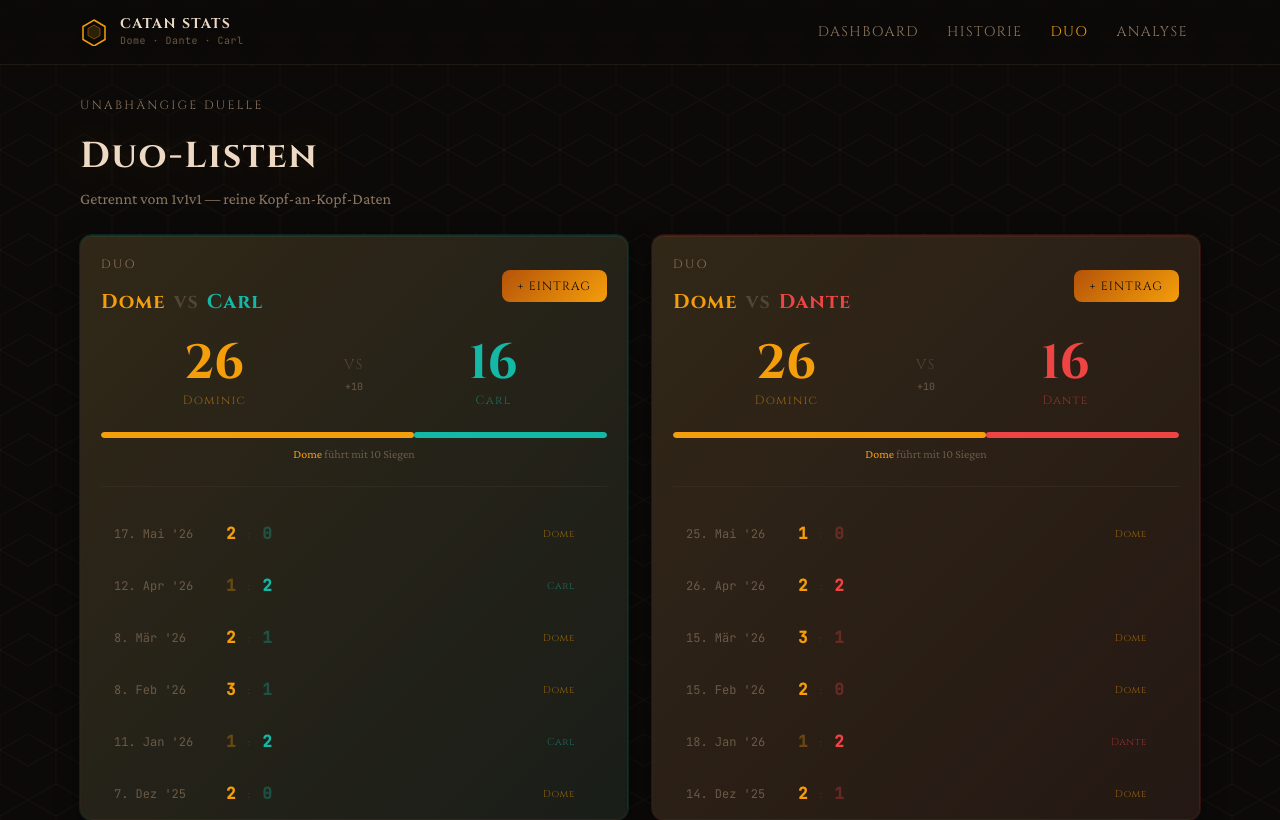
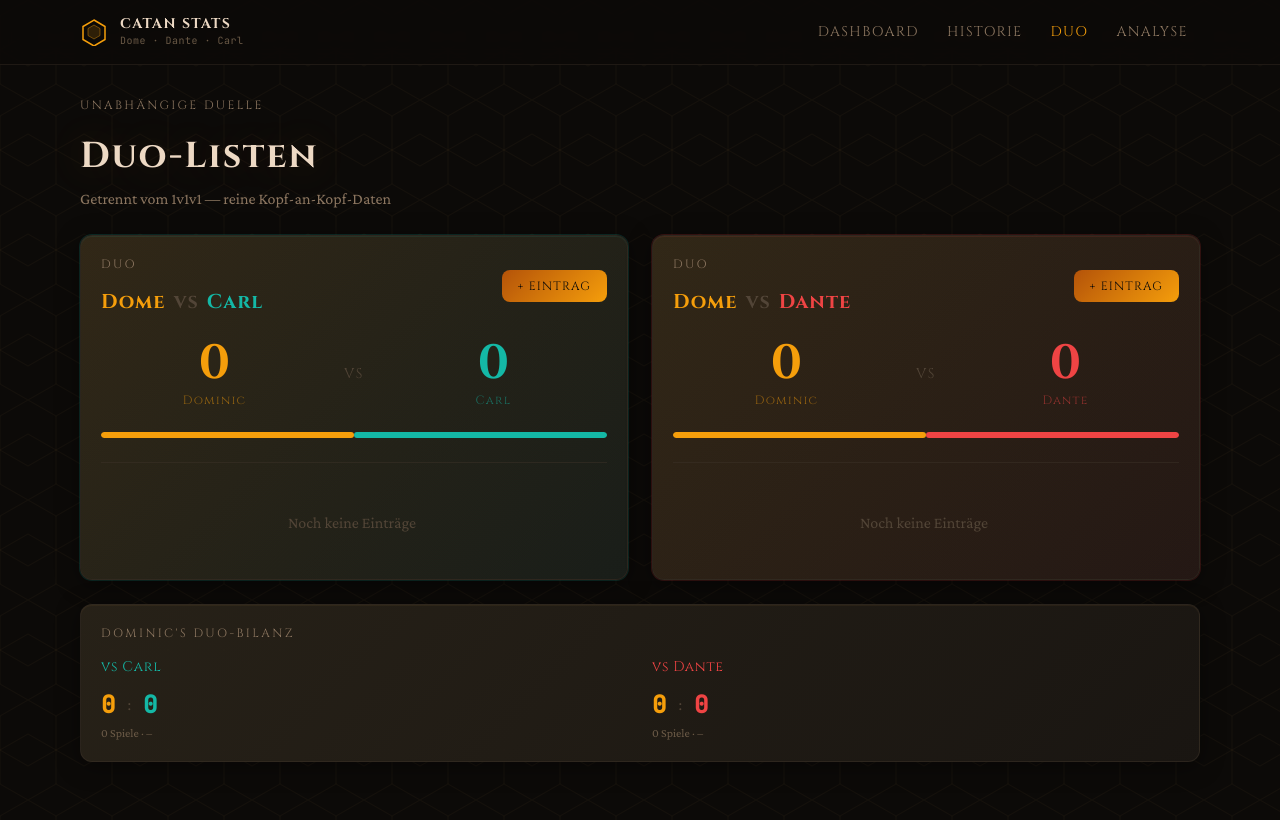
Before and after one commit to krolldo-debug/catan-stats, a React (Vite) app: page /duo in a window 1280 px wide. Shown: the top 820 px of the page. Built offline with nearby package versions, Linux system fonts and the light colour scheme.

Commit message:
Replace seed data with real game nights (Mai 2025 – Feb 2026)
30 real game nights entered, storage version bumped to v2
so localStorage auto-resets on first load.

```diff
--- a/src/data/initialData.js
+++ b/src/data/initialData.js
@@ -1,5 +1,4 @@
-// Pre-seeded sample data: ~14 months of 1v1v1 Catan nights
-// Dominic wins most (bragging rights), realistically competitive overall
+export const STORAGE_VERSION = 'v2'
 
 export const PLAYERS = {
   dominic: { id: 'dominic', name: 'Dominic', short: 'Dome', color: '#F59E0B', colorDark: '#B45309', colorGlow: 'rgba(245,158,11,0.3)' },
@@ -7,79 +6,41 @@ export const PLAYERS = {
   carl:    { id: 'carl',    name: 'Carl',    short: 'Carl',  color: '#14B8A6', colorDark: '#0F766E', colorGlow: 'rgba(20,184,166,0.3)' },
 }
 
+// Real game night data — DD.MM.YYYY converted to YYYY-MM-DD
+// Two entries on 14.07.2025 are separate game nights on the same day
 export const INITIAL_GAME_NIGHTS = [
-  { id: 'gn001', date: '2025-04-05', dominic: 2, dante: 1, carl: 0 },
-  { id: 'gn002', date: '2025-04-12', dominic: 1, dante: 0, carl: 2 },
-  { id: 'gn003', date: '2025-04-26', dominic: 3, dante: 1, carl: 1 },
-  { id: 'gn004', date: '2025-05-03', dominic: 2, dante: 2, carl: 0 },
-  { id: 'gn005', date: '2025-05-10', dominic: 1, dante: 0, carl: 2 },
-  { id: 'gn006', date: '2025-05-24', dominic: 2, dante: 1, carl: 1 },
-  { id: 'gn007', date: '2025-06-07', dominic: 3, dante: 0, carl: 2 },
-  { id: 'gn008', date: '2025-06-14', dominic: 1, dante: 2, carl: 1 },
-  { id: 'gn009', date: '2025-06-28', dominic: 2, dante: 1, carl: 0 },
-  { id: 'gn010', date: '2025-07-05', dominic: 0, dante: 2, carl: 1 },
-  { id: 'gn011', date: '2025-07-19', dominic: 3, dante: 1, carl: 2 },
-  { id: 'gn012', date: '2025-07-26', dominic: 2, dante: 0, carl: 1 },
-  { id: 'gn013', date: '2025-08-02', dominic: 1, dante: 3, carl: 0 },
-  { id: 'gn014', date: '2025-08-16', dominic: 2, dante: 1, carl: 2 },
-  { id: 'gn015', date: '2025-08-30', dominic: 3, dante: 0, carl: 1 },
-  { id: 'gn016', date: '2025-09-06', dominic: 2, dante: 1, carl: 1 },
-  { id: 'gn017', date: '2025-09-13', dominic: 1, dante: 2, carl: 0 },
-  { id: 'gn018', date: '2025-09-27', dominic: 3, dante: 1, carl: 2 },
-  { id: 'gn019', date: '2025-10-04', dominic: 2, dante: 0, carl: 1 },
-  { id: 'gn020', date: '2025-10-11', dominic: 1, dante: 2, carl: 2 },
-  { id: 'gn021', date: '2025-10-25', dominic: 3, dante: 1, carl: 0 },
-  { id: 'gn022', date: '2025-11-01', dominic: 2, dante: 0, carl: 2 },
-  { id: 'gn023', date: '2025-11-15', dominic: 1, dante: 3, carl: 1 },
-  { id: 'gn024', date: '2025-11-29', dominic: 3, dante: 1, carl: 0 },
-  { id: 'gn025', date: '2025-12-06', dominic: 2, dante: 2, carl: 1 },
-  { id: 'gn026', date: '2025-12-20', dominic: 1, dante: 0, carl: 2 },
-  { id: 'gn027', date: '2026-01-03', dominic: 3, dante: 1, carl: 1 },
-  { id: 'gn028', date: '2026-01-17', dominic: 2, dante: 2, carl: 0 },
-  { id: 'gn029', date: '2026-01-31', dominic: 1, dante: 0, carl: 3 },
-  { id: 'gn030', date: '2026-02-07', dominic: 3, dante: 1, carl: 1 },
-  { id: 'gn031', date: '2026-02-21', dominic: 2, dante: 2, carl: 0 },
-  { id: 'gn032', date: '2026-03-07', dominic: 1, dante: 0, carl: 2 },
-  { id: 'gn033', date: '2026-03-14', dominic: 3, dante: 2, carl: 1 },
-  { id: 'gn034', date: '2026-03-28', dominic: 2, dante: 1, carl: 0 },
-  { id: 'gn035', date: '2026-04-05', dominic: 1, dante: 0, carl: 2 },
-  { id: 'gn036', date: '2026-04-19', dominic: 3, dante: 2, carl: 1 },
-  { id: 'gn037', date: '2026-05-03', dominic: 2, dante: 1, carl: 2 },
-  { id: 'gn038', date: '2026-05-10', dominic: 3, dante: 0, carl: 1 },
-  { id: 'gn039', date: '2026-05-24', dominic: 1, dante: 2, carl: 2 },
-  { id: 'gn040', date: '2026-06-01', dominic: 2, dante: 1, carl: 0 },
+  { id: 'gn001', date: '2025-05-14', dominic: 1, dante: 0, carl: 0 },
+  { id: 'gn002', date: '2025-05-20', dominic: 3, dante: 0, carl: 1 },
+  { id: 'gn003', date: '2025-05-26', dominic: 2, dante: 2, carl: 1 },
+  { id: 'gn004', date: '2025-06-09', dominic: 0, dante: 1, carl: 2 },
+  { id: 'gn005', date: '2025-06-10', dominic: 2, dante: 0, carl: 1 },
+  { id: 'gn006', date: '2025-06-22', dominic: 0, dante: 1, carl: 2 },
+  { id: 'gn007', date: '2025-06-24', dominic: 1, dante: 0, carl: 1 },
+  { id: 'gn008', date: '2025-06-26', dominic: 1, dante: 1, carl: 2 },
+  { id: 'gn009', date: '2025-07-09', dominic: 1, dante: 0, carl: 2 },
+  { id: 'gn010', date: '2025-07-14', dominic: 0, dante: 0, carl: 2 },
+  { id: 'gn011', date: '2025-07-14', dominic: 1, dante: 1, carl: 0 },
+  { id: 'gn012', date: '2025-07-22', dominic: 1, dante: 0, carl: 1 },
+  { id: 'gn013', date: '2025-08-03', dominic: 0, dante: 1, carl: 1 },
+  { id: 'gn014', date: '2025-08-06', dominic: 1, dante: 0, carl: 2 },
+  { id: 'gn015', date: '2025-08-08', dominic: 2, dante: 0, carl: 0 },
+  { id: 'gn016', date: '2025-08-10', dominic: 1, dante: 0, carl: 1 },
+  { id: 'gn017', date: '2025-08-15', dominic: 1, dante: 0, carl: 2 },
+  { id: 'gn018', date: '2025-08-17', dominic: 0, dante: 0, carl: 1 },
+  { id: 'gn019', date: '2025-08-27', dominic: 0, dante: 1, carl: 1 },
+  { id: 'gn020', date: '2025-09-21', dominic: 0, dante: 0, carl: 2 },
+  { id: 'gn021', date: '2025-09-25', dominic: 0, dante: 1, carl: 2 },
+  { id: 'gn022', date: '2025-09-30', dominic: 0, dante: 1, carl: 0 },
+  { id: 'gn023', date: '2025-10-07', dominic: 0, dante: 1, carl: 0 },
+  { id: 'gn024', date: '2025-10-13', dominic: 0, dante: 0, carl: 1 },
+  { id: 'gn025', date: '2025-10-19', dominic: 0, dante: 0, carl: 1 },
+  { id: 'gn026', date: '2025-10-27', dominic: 0, dante: 1, carl: 0 },
+  { id: 'gn027', date: '2025-10-28', dominic: 1, dante: 1, carl: 0 },
+  { id: 'gn028', date: '2026-02-05', dominic: 0, dante: 2, carl: 0 },
+  { id: 'gn029', date: '2026-02-08', dominic: 1, dante: 1, carl: 0 },
+  { id: 'gn030', date: '2026-02-18', dominic: 0, dante: 0, carl: 0 },
 ]
 
-export const INITIAL_DUO_DOMINIC_CARL = [
-  { id: 'dc001', date: '2025-04-20', dominic: 2, carl: 1 },
-  { id: 'dc002', date: '2025-05-18', dominic: 1, carl: 2 },
-  { id: 'dc003', date: '2025-06-15', dominic: 3, carl: 1 },
-  { id: 'dc004', date: '2025-07-13', dominic: 2, carl: 2 },
-  { id: 'dc005', date: '2025-08-10', dominic: 1, carl: 0 },
-  { id: 'dc006', date: '2025-09-07', dominic: 2, carl: 1 },
-  { id: 'dc007', date: '2025-10-05', dominic: 3, carl: 2 },
-  { id: 'dc008', date: '2025-11-02', dominic: 1, carl: 1 },
-  { id: 'dc009', date: '2025-12-07', dominic: 2, carl: 0 },
-  { id: 'dc010', date: '2026-01-11', dominic: 1, carl: 2 },
-  { id: 'dc011', date: '2026-02-08', dominic: 3, carl: 1 },
-  { id: 'dc012', date: '2026-03-08', dominic: 2, carl: 1 },
-  { id: 'dc013', date: '2026-04-12', dominic: 1, carl: 2 },
-  { id: 'dc014', date: '2026-05-17', dominic: 2, carl: 0 },
-]
+export const INITIAL_DUO_DOMINIC_CARL = []
 
-export const INITIAL_DUO_DOMINIC_DANTE = [
-  { id: 'dd001', date: '2025-04-27', dominic: 2, dante: 1 },
-  { id: 'dd002', date: '2025-05-25', dominic: 1, dante: 2 },
-  { id: 'dd003', date: '2025-06-22', dominic: 2, dante: 0 },
-  { id: 'dd004', date: '2025-07-20', dominic: 1, dante: 2 },
-  { id: 'dd005', date: '2025-08-17', dominic: 3, dante: 1 },
-  { id: 'dd006', date: '2025-09-14', dominic: 2, dante: 2 },
-  { id: 'dd007', date: '2025-10-12', dominic: 1, dante: 0 },
-  { id: 'dd008', date: '2025-11-09', dominic: 3, dante: 2 },
-  { id: 'dd009', date: '2025-12-14', dominic: 2, dante: 1 },
-  { id: 'dd010', date: '2026-01-18', dominic: 1, dante: 2 },
-  { id: 'dd011', date: '2026-02-15', dominic: 2, dante: 0 },
-  { id: 'dd012', date: '2026-03-15', dominic: 3, dante: 1 },
-  { id: 'dd013', date: '2026-04-26', dominic: 2, dante: 2 },
-  { id: 'dd014', date: '2026-05-25', dominic: 1, dante: 0 },
-]
+export const INITIAL_DUO_DOMINIC_DANTE = []
--- a/src/hooks/useGameData.js
+++ b/src/hooks/useGameData.js
@@ -1,9 +1,19 @@
 import { useState, useEffect } from 'react'
 import {
+  STORAGE_VERSION,
   INITIAL_GAME_NIGHTS,
   INITIAL_DUO_DOMINIC_CARL,
   INITIAL_DUO_DOMINIC_DANTE,
 } from '../data/initialData'
+
+// Reset localStorage if data version changed
+const storedVersion = localStorage.getItem('catan_version')
+if (storedVersion !== STORAGE_VERSION) {
+  localStorage.removeItem('catan_game_nights')
+  localStorage.removeItem('catan_duo_carl')
+  localStorage.removeItem('catan_duo_dante')
+  localStorage.setItem('catan_version', STORAGE_VERSION)
+}
 
 function useLocalStorage(key, initialValue) {
   const [value, setValue] = useState(() => {
```
